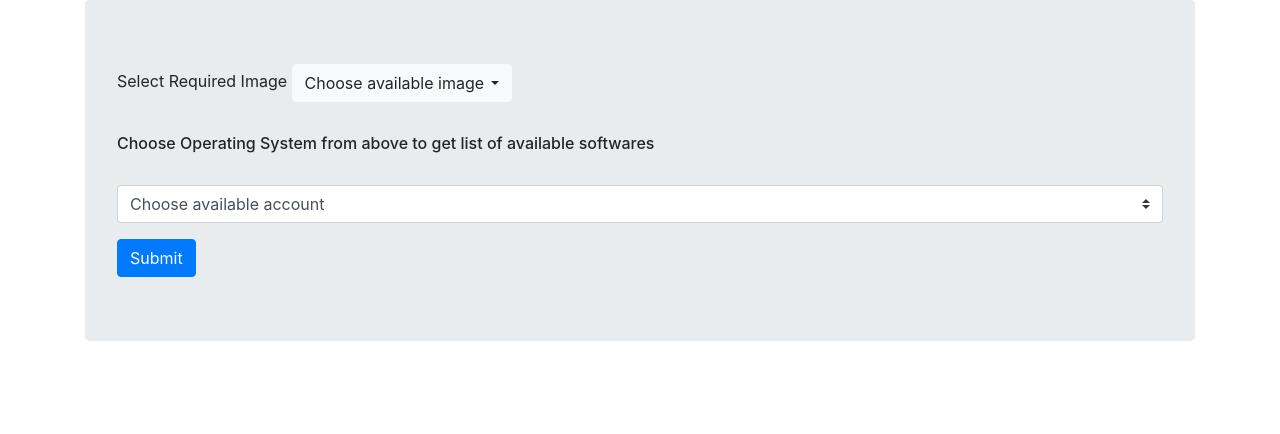
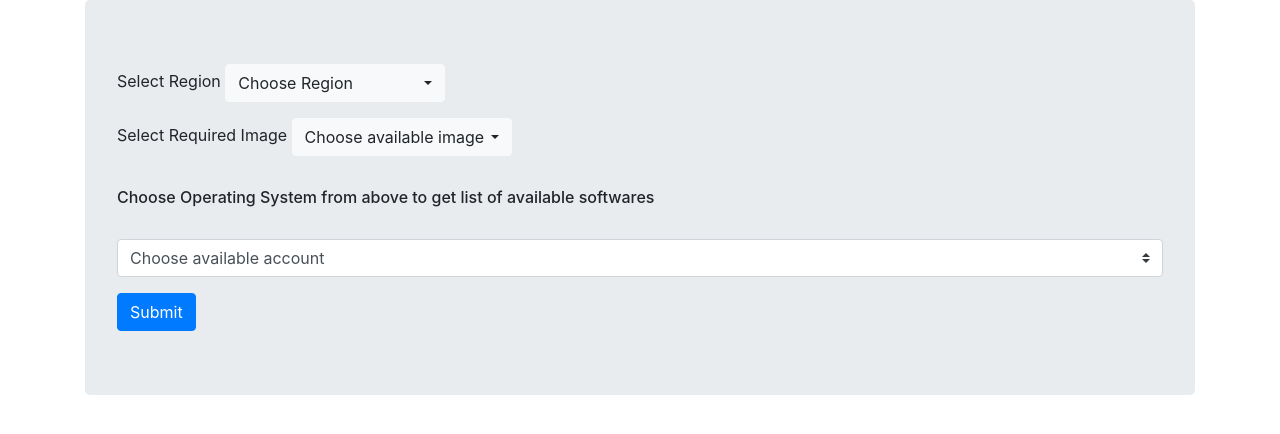
Before and after one commit to pnirmale/UI-AMI, a Flask app: template templates/azure.html in a window 1280 px wide. Shown: the part 56-490 px from the top of the page. Run offline with Flask 2, Linux system fonts and the light colour scheme; the template is opened without the code that fills it: most values are stand-ins (such as "Sample title", 1, 10 or a date in 2020); some libraries are stand-ins or nearby versions.

Commit message:
Adds.Added regions in azure template

```diff
--- a/app.py
+++ b/app.py
@@ -165,6 +165,7 @@ def aws_post():
 @app.route("/azure",methods=['GET'])
 def azure():
 	data = json.loads(open("data/azure_images.json").read())
+	regions = open("regions/azure.txt")
 
 	lines=[]
 	for i in data:
@@ -178,7 +179,7 @@ def azure():
 	except:
 		print("Please provide azure_credentials.json")
 
-	return render_template("azure.html", title="Azure",opt=lines,credential=credentials,ansibleList = getAnsibleList())
+	return render_template("azure.html", title="Azure",opt=lines,credential=credentials,ansibleList = getAnsibleList(),regions=regions)
 
 @app.route("/azure", methods=['POST'])
 def azure_post():
--- a/templates/azure.html
+++ b/templates/azure.html
@@ -77,6 +77,16 @@
                         </select>
                     </div> -->
                     <div class="form-group">
+                        <label for="os">Select Region </label>
+                        <select class="selectpicker" data-live-search="true" id="region" name="region">
+
+                            <option SELECTED data-tokens='0'>Choose Region</option>
+                            {% for x in regions %}
+                                <option data-tokens='{{ x }}' value='{{ x }}' >{{x}}</option>
+                            {% endfor %}
+                        </select>
+                    </div>
+                    <div class="form-group">
                         <label for="os">Select Required Image  </label>
                         <select class="selectpicker" data-live-search="true" id="ami" name="ami">
 
```
